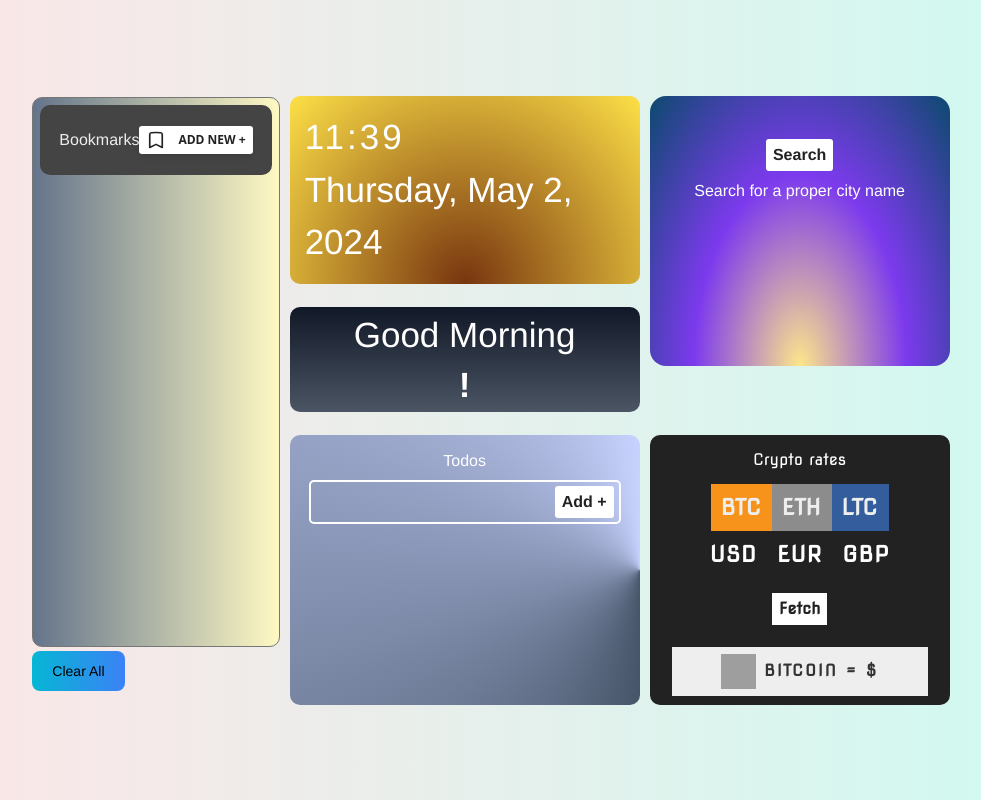
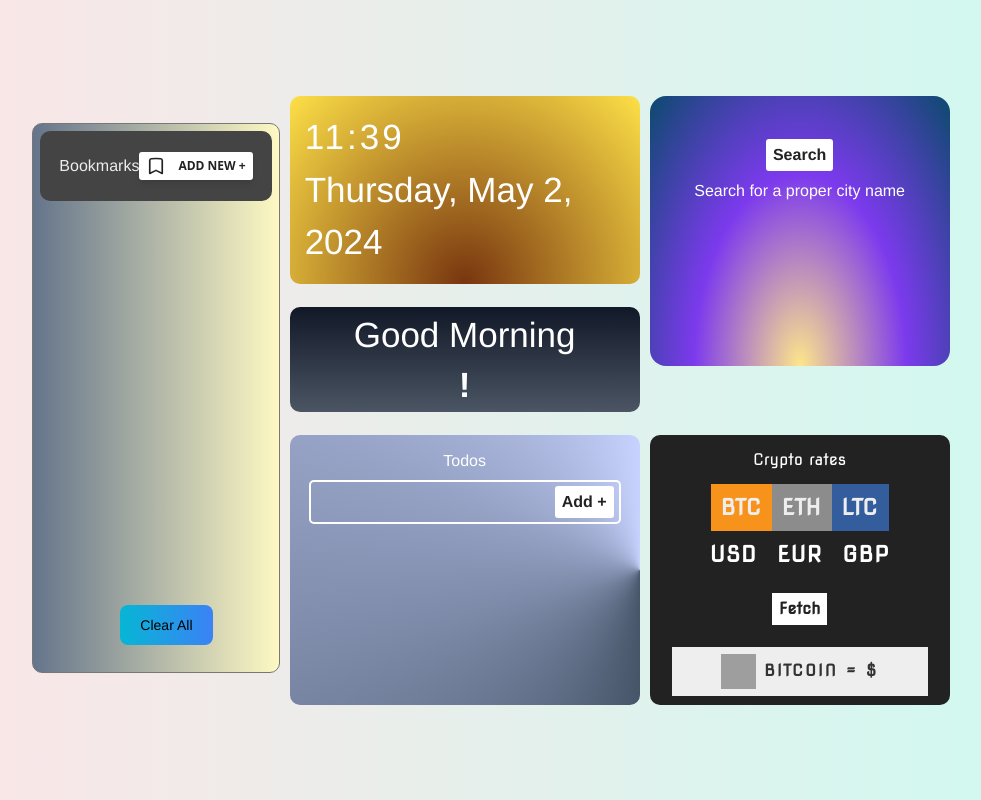
Before and after one commit to vishxly/Bookmark, a React (Vite) app: page / in a window 1280 px wide. Shown: the whole page, without its empty margins (149-1130 px from the left). Built offline with nearby package versions, Linux system fonts and the light colour scheme; grey boxes are pictures that could not be loaded.

Commit message:
"Add clearBookmarks prop to BookmarkList and Bookmarks components; update BookmarkList to include Clear All button"
This commit adds the `clearBookmarks` prop to both the `BookmarkList` and `Bookmarks`

```diff
--- a/src/Components/Bookmarks/BookmarkList/BookmarkList.tsx
+++ b/src/Components/Bookmarks/BookmarkList/BookmarkList.tsx
@@ -10,12 +10,14 @@ interface BookmarkListProps {
   }[];
   deleteBookmark: (id: string) => void;
   openForm: () => void;
+  clearBookmarks: () => void;
 }
 
 const BookmarkList: React.FC<BookmarkListProps> = ({
   bookmarks,
   deleteBookmark,
   openForm,
+  clearBookmarks,
 }) => {
   return (
     <section className="bookmark-list bg-gradient-to-r from-slate-500 to-yellow-100">
@@ -49,6 +51,12 @@ const BookmarkList: React.FC<BookmarkListProps> = ({
             <Bookmark key={bm.id} bm={bm} deleteBookmark={deleteBookmark} />
           ))}
         </ul>
+        <button
+          onClick={clearBookmarks}
+          className="ext-white bg-gradient-to-r from-cyan-500 to-blue-500 hover:bg-gradient-to-bl focus:ring-4 focus:outline-none focus:ring-cyan-300 dark:focus:ring-cyan-800 font-medium rounded-lg text-sm px-5 py-2.5 text-center me-2 mt-96 ml-20"
+        >
+          Clear All
+        </button>
       </div>
     </section>
   );
--- a/src/Components/Bookmarks/Bookmarks.css
+++ b/src/Components/Bookmarks/Bookmarks.css
@@ -5,7 +5,7 @@
   width: 100%;
   height: 100%;
   background: #000000db;
-    z-index: 5
+  z-index: 5;
 }
 
 .btn-add {
--- a/src/Components/Bookmarks/Bookmarks.tsx
+++ b/src/Components/Bookmarks/Bookmarks.tsx
@@ -67,14 +67,10 @@ const Bookmarks: React.FC = () => {
           bookmarks={bookmarks}
           deleteBookmark={deleteBookmark}
           openForm={openForm}
+          clearBookmarks={clearBookmarks} // Pass clearBookmarks as a prop
         />
         <div className="button-container my-1">
-          <button
-            onClick={clearBookmarks}
-            className="ext-white bg-gradient-to-r from-cyan-500 to-blue-500 hover:bg-gradient-to-bl focus:ring-4 focus:outline-none focus:ring-cyan-300 dark:focus:ring-cyan-800 font-medium rounded-lg text-sm px-5 py-2.5 text-center me-2 mb-2"
-          >
-            Clear All
-          </button>
+
         </div>
       </div>
     </div>
```
Lines whose indentation alone changed are shown as unchanged.
